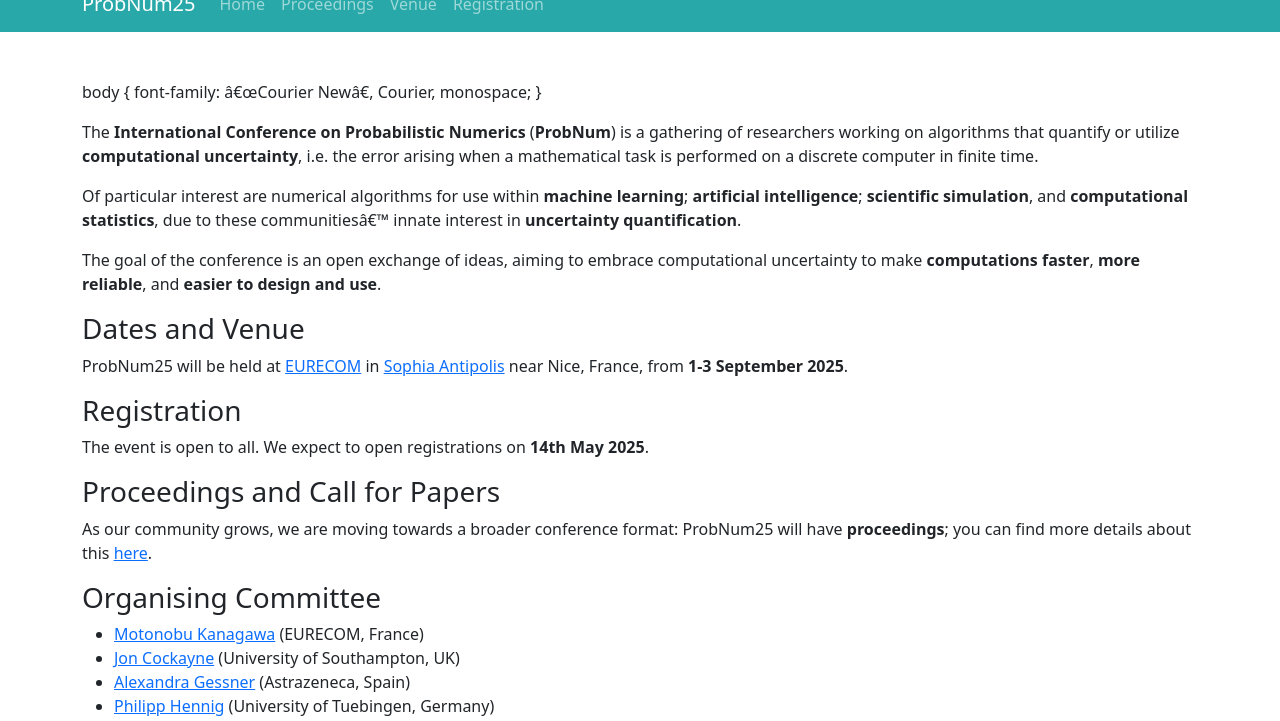
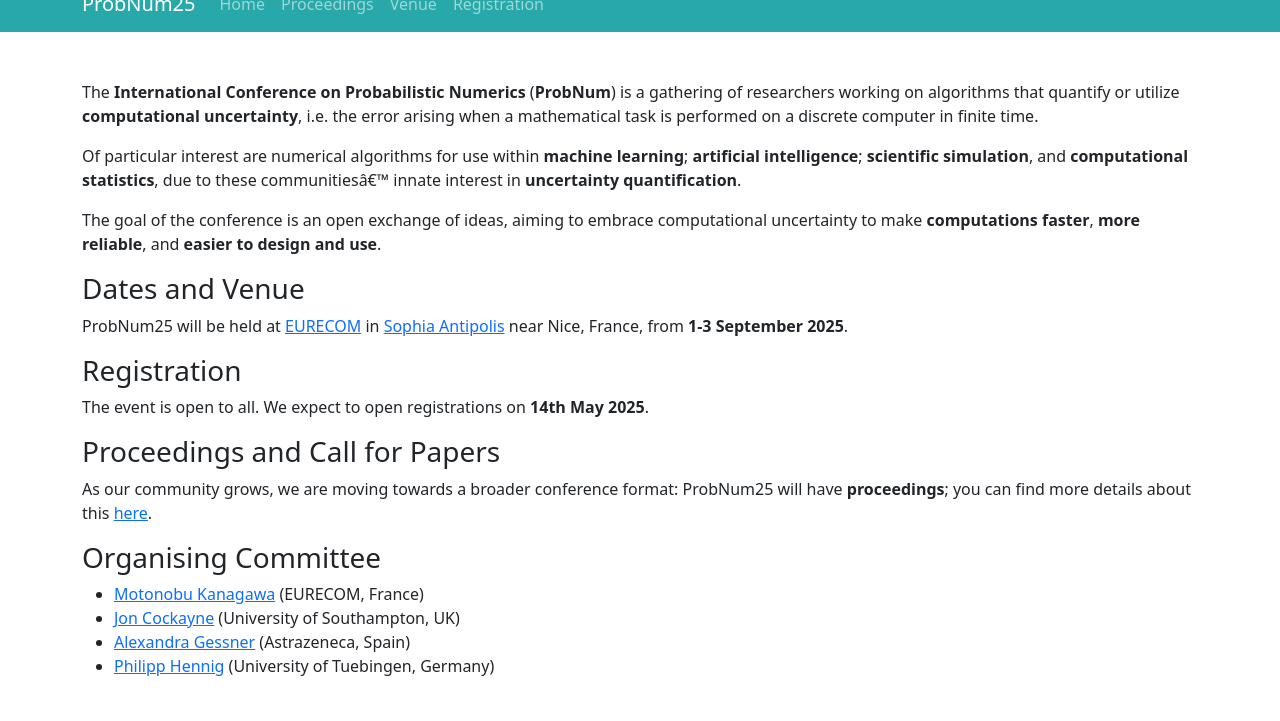
Before and after one commit to probnum2026/probnum2026.github.io, a Jekyll site: the page built from index.md, in a window 1280 px wide and 900 px high, scrolled down 805 px, cut to the strip 179-900 px from the top of the window. Built offline with Jekyll 4.4.1, drawn with Linux system fonts in a browser that asks for light colours; nearby versions of some CDN libraries; after the commit the page ends 1678 px from its top, so only the background shows below that.

Commit message:
Update index.md

```diff
--- a/index.md
+++ b/index.md
@@ -2,10 +2,6 @@
 layout: default
 title: 'ProbNum25'
 ---
-
-body {
-    font-family: "Courier New", Courier, monospace;
-}
 
 The **International Conference on Probabilistic Numerics** (**ProbNum**) is a gathering of researchers working on algorithms that quantify or utilize **computational uncertainty**, i.e. the error arising when a mathematical task is performed on a discrete computer in finite time.
 
```
